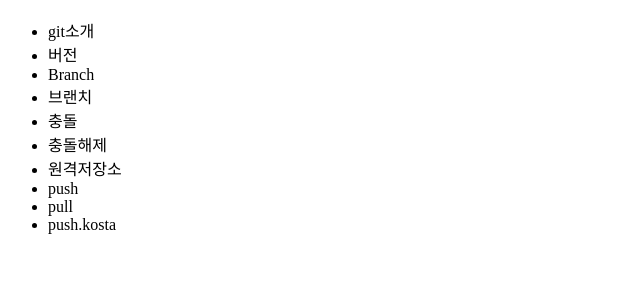
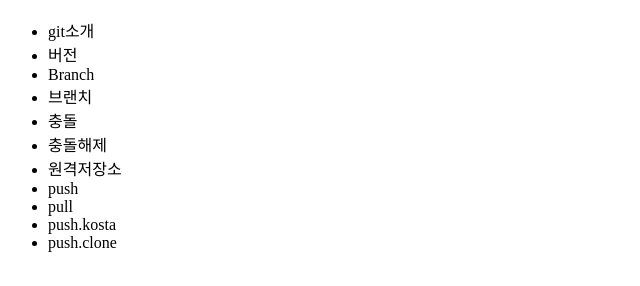
Before and after one commit to hyun4467/kosta, a plain HTML site: page Index.html in a window 1280 px wide. Shown: the part 48-334 px from the top of the page, without its empty margins (0-640 px from the left). Drawn offline with Linux system fonts and the light colour scheme.

Commit message:
add push slone

```diff
--- a/Index.html
+++ b/Index.html
@@ -18,6 +18,7 @@
 			<li>push</li>
 			<li>pull</li>
 			<li>push.kosta</li>
+			<li>push.clone</li>
 		</ul>
 	</body>
 </html>
```
